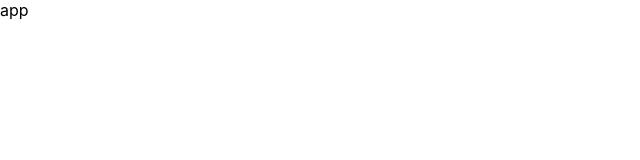
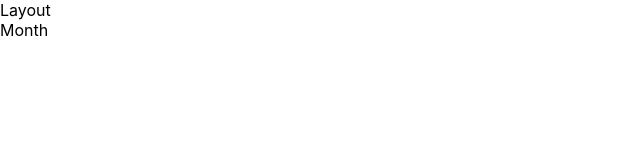
Before and after one commit to imjcyi/git_test01, a React (Create React App) app: page / in a window 1280 px wide. Shown: the top 160 px of the page, without its empty margins (0-640 px from the left). Built offline with nearby package versions, Linux system fonts and the light colour scheme.

Commit message:
路由配置

```diff
--- a/src/index.js
+++ b/src/index.js
@@ -1,8 +1,10 @@
 import React from 'react';
 import ReactDOM from 'react-dom/client';
 import './index.css';
-import App from './App';
+import { RouterProvider } from 'react-router-dom';
+import router from './router';
+
 const root = ReactDOM.createRoot(document.getElementById('root'));
 root.render(
-  <App />
+  <RouterProvider router={router} />
 );
--- /dev/null
+++ b/src/page/Layout/index.js
@@ -0,0 +1,12 @@
+import { Outlet } from "react-router-dom";
+
+const Layout = () => {
+    return (
+        <div>
+            Layout
+            <Outlet />
+        </div>
+    )
+}
+
+export default Layout;
--- /dev/null
+++ b/src/page/Month/index.js
@@ -0,0 +1,7 @@
+const Month = () => {
+    return (
+        <div>Month</div>
+    )
+}
+
+export default Month;
--- /dev/null
+++ b/src/page/Year/index.js
@@ -0,0 +1,7 @@
+const Year = () => {
+    return (
+        <div>Layout</div>
+    )
+}
+
+export default Year;
--- /dev/null
+++ b/src/router/index.js
@@ -0,0 +1,23 @@
+import Layout from "@/page/Layout";
+import Month from "@/page/Month";
+import Year from "@/page/Year";
+import { createBrowserRouter } from "react-router-dom";
+
+const router = createBrowserRouter([
+    {
+        path: "/",
+        element: <Layout />,
+        children: [
+            {
+                index: true,
+                element: <Month />,
+            },
+            {
+                path: "year",
+                element: <Year />,
+            }
+        ]
+    }
+])
+
+export default router;
```
